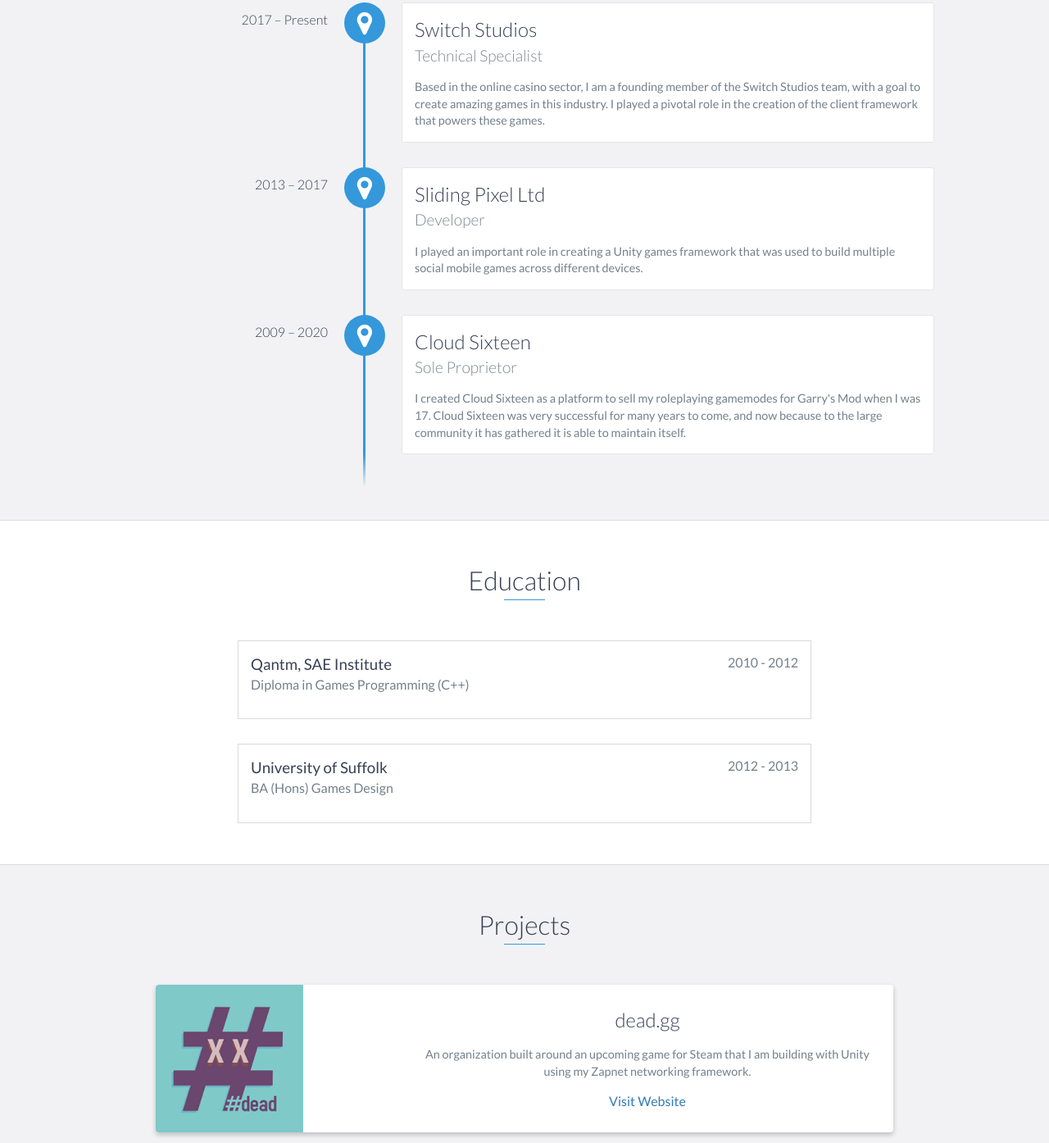
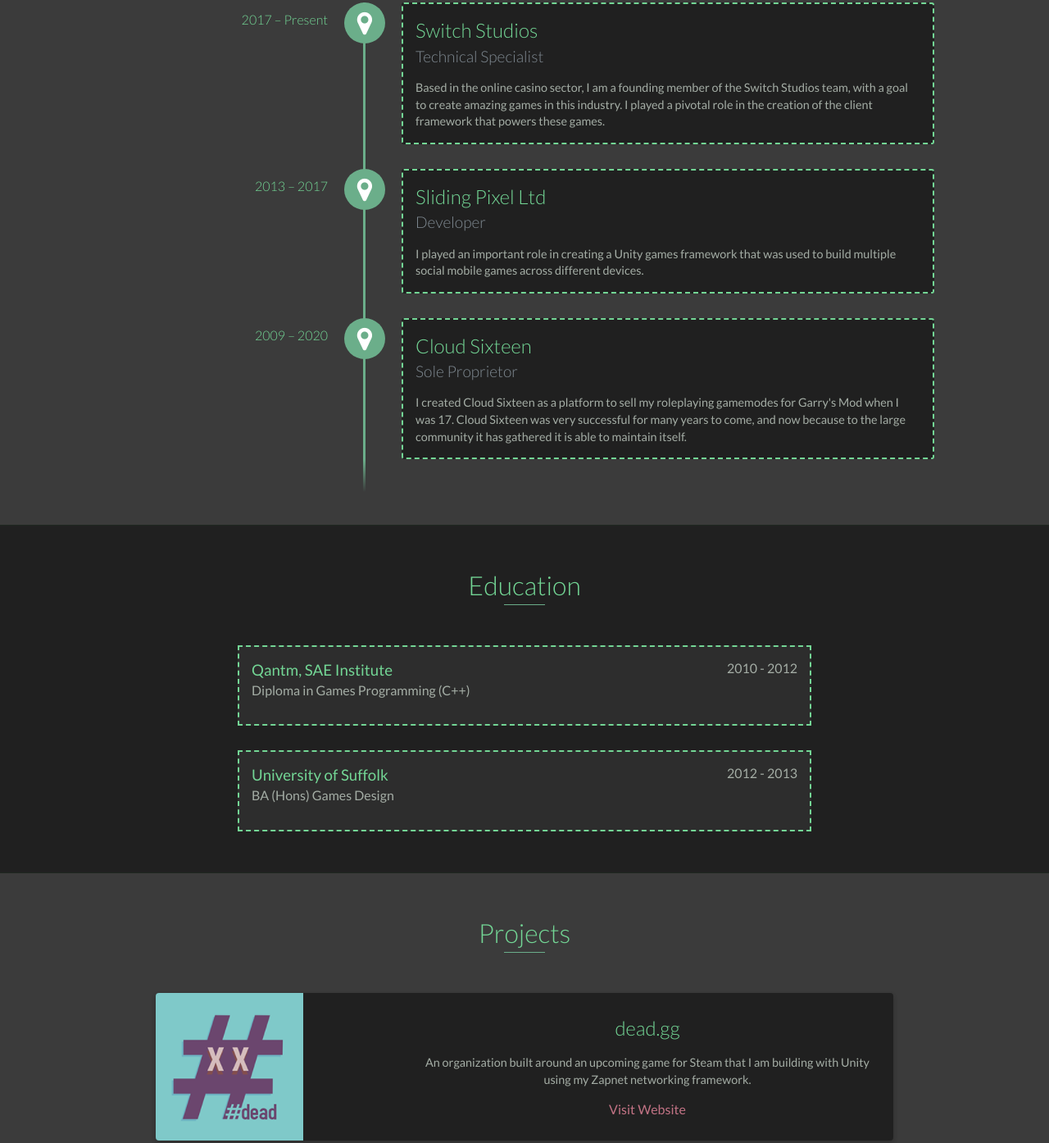
Before and after one commit to kurozael/portfolio, a website: page index.html in a window 1280 px wide. Shown: the part 1286-2680 px from the top of the page at 82% size. Drawn offline with nearby package versions, Linux system fonts and the light colour scheme.

Commit message:
* Updated the base theme

```diff
--- a/scss/styles.scss
+++ b/scss/styles.scss
@@ -22,19 +22,19 @@
 */
 
 // Define base and accent colors
-$base-color: #3498db;
+$base-color: #6BAE8A;
 $base-color-hover: darken($base-color, 10%);
 
 // Define background colors
-$background: #fff;
-$background-alt: #f2f2f5;
+$background: #202020;
+$background-alt: #3B3B3B;
 
 // Define border colors
-$border: #dcd9d9;
+$border: #1F2720;
 
 // Define text colors
-$heading: #374054;
-$text: #74808a;
+$heading: #73d695;
+$text: #A4ADA5;
 
 /*
     ---------------------
@@ -73,6 +73,7 @@
 */
 
 body {
+	background: #202020;
     font-family: 'Lato', sans-serif;
     font-size: 16px;
 
@@ -80,6 +81,15 @@
         overflow: hidden;
         z-index: -1;
     }
+}
+
+a {
+	color: #C27385;
+}
+
+a:hover {
+	text-decoration: none;
+	color: #DF96A8;
 }
 
 // No JS styles
@@ -160,9 +170,9 @@
         padding: 10px;
 
         &:hover {
-            color: $base-color-hover;
+            color: #92D0AF;
             text-decoration: none;
-            background: #eee;
+            background: #454545;
             border-radius: 4px;
         }
 
@@ -495,8 +505,8 @@
 
 .vtimeline-content {
     margin-left: 350px;
-    background: #fff;
-    border: 1px solid #e6e6e6;
+    background: #202020;
+    border: 2px dashed #73d695;
     padding: 15px;
     border-radius: 3px;
     text-align: left;
@@ -555,7 +565,7 @@
     left: 0;
     top: 10px;
     font-weight: 300;
-    color: #374054;
+    color: #73d695;
 }
 
 /*
@@ -576,10 +586,11 @@
 }
 
 .education-block {
+	background: #2D2D2D;
     max-width: 700px;
     margin: 0 auto 30px auto;
     padding: 15px;
-    border: 1px solid $border;
+    border: 2px dashed #73d695;
     text-align: left;
 
     h3 {
@@ -634,7 +645,7 @@
     max-width: 900px;
     margin: 0 auto 30px auto;
     overflow: hidden;
-    background: #fff;
+    background: #202020;
     border-radius: 4px;
 }
 
@@ -846,6 +857,7 @@
         margin-bottom: 15px;
         display: block;
         margin-left: 70px;
+		color: #73d695;
     }
 
     .vtimeline-icon {
```
Also changed, not shown: css/styles.css.
